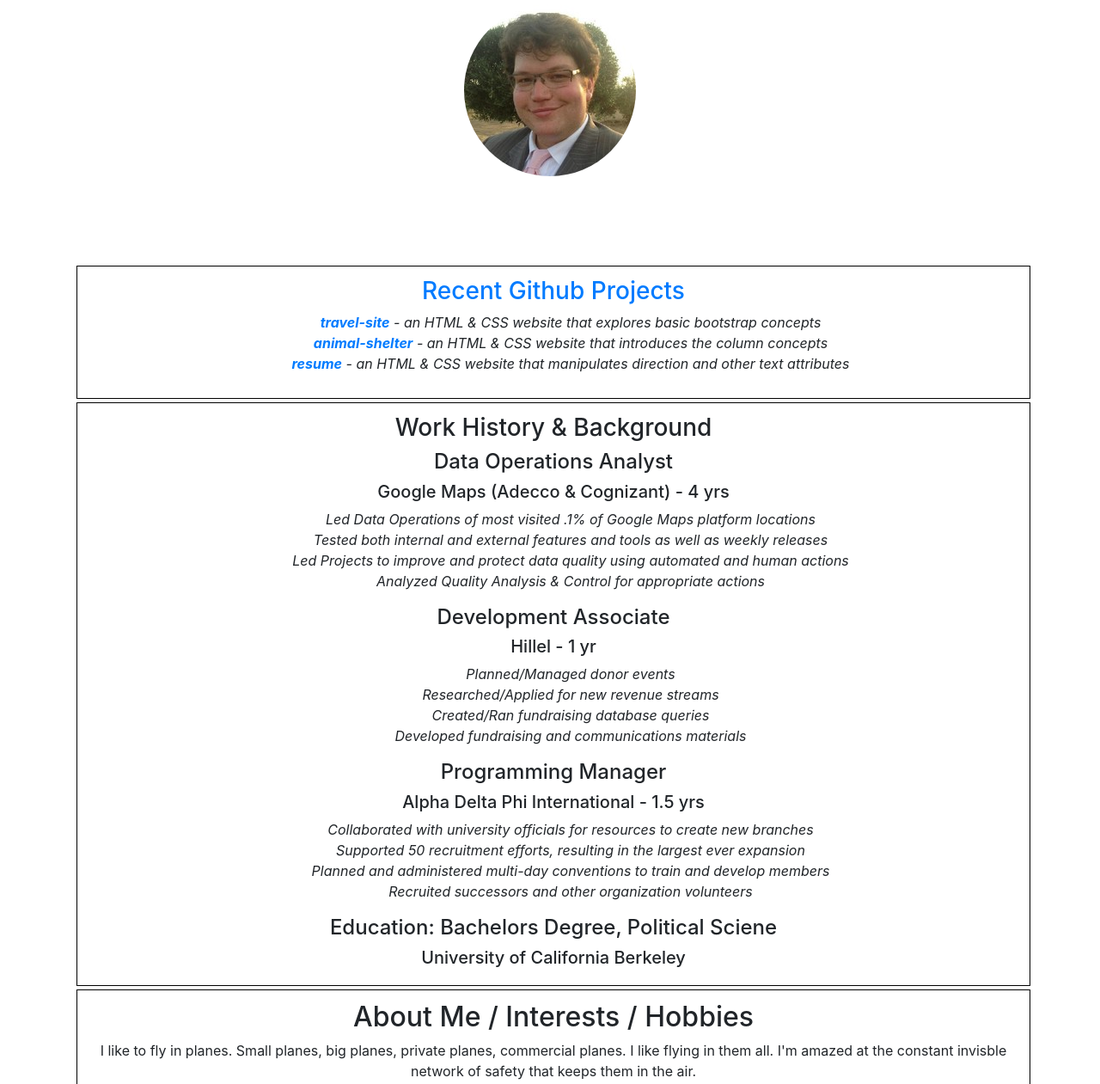
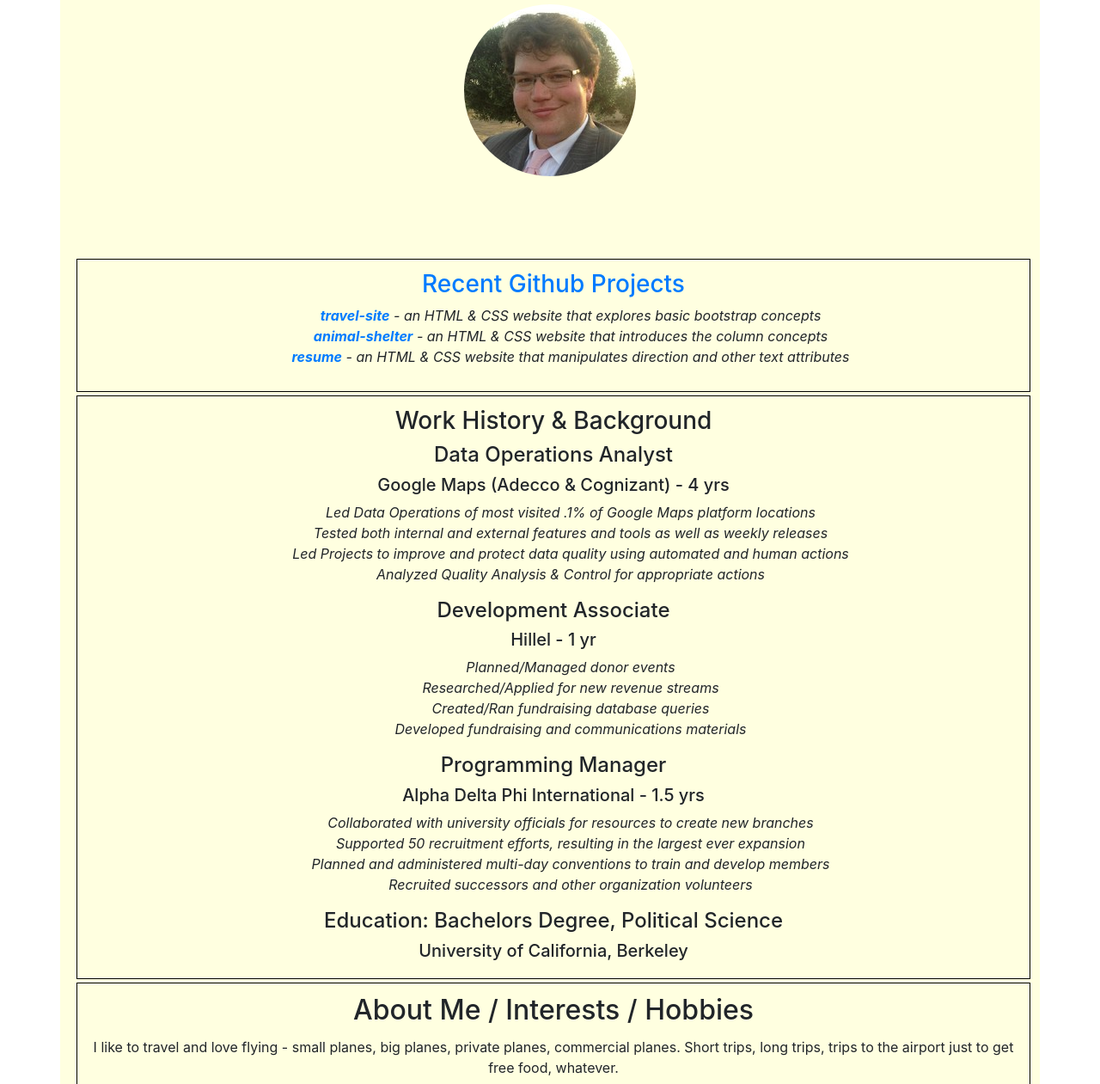
Before and after one commit to victorguttmann/portfolio-landing-page, a plain HTML site: page index.html in a window 1280 px wide. Shown: the part 157-1418 px from the top of the page at 86% size. Drawn offline with Linux system fonts and the light colour scheme.

Commit message:
final. a ton of the panel-bootstrap stuff doesn't work. but whatever.

```diff
--- a/css/style.css
+++ b/css/style.css
@@ -3,8 +3,12 @@
   text-align: center;
 }
 
-#jumbotron-left-column img {
+#jumbotron-column img {
   border-radius: 50%;
+}
+
+#bigboycontainer {
+    background-color: lightyellow;
 }
 
 #github {
@@ -28,7 +32,11 @@
   margin: 4px;
 }
 
-ul {
+#about-me p {
+  padding: 4px;
+}
+
+ul, ol {
   list-style-type: none;
   font-style: italic;
 }
--- a/index.html
+++ b/index.html
@@ -7,32 +7,26 @@
     <title>Victor Guttmann Portfolio Landing Page</title>
   </head>
 
+  <body>
 
-
-  <body>
-    <div class="container" id="whole">
+    <div class="container" id="bigboycontainer">
 
 <!-- jumbotron section contains Name, Github profile link, user picture. structured as a row with 2 columns -->
-      <div class="container" id="banner">
+      <div class="container">
         <div class="jumbotron">
           <div class="row">
-            <div class="col-md-12" id="jumbotron-left-column">
+            <div class="col-md-12" id="jumbotron-column">
               <h1>Victor Guttmann</h1>
-              <h3><a href="https://github.com/victorguttmann/">https://github.com/victorguttmann/</a><h3>
+              <h3><a href="https://github.com/victorguttmann/">https://github.com/victorguttmann/</a></h3>
               <img src="img/victor-headshot.jpeg" style="float:center">
-            </div> <!-- DIV: cl-md-6 -->
-
-          </div> <!-- DIV: row -->
-        </div> <!-- DIV: jumbotron -->
-      </div> <!-- DIV: container -->
-
-
-
-<!-- navbar - PIPE DREAM/REACH GOAL - you'll never get to it don't even bother. -->
+            </div>
+          </div>
+        </div>
+      </div>
 
 <!-- github section -->
       <div class="container" id="github">
-        <div class="panel panel-success">
+        <div class="panel panel-default">
           <div class="panel-heading">
             <h3 class="panel-title"><a href="https://github.com/victorguttmann?tab=repositories">Recent Github Projects</a></h3>
           </div>
@@ -46,10 +40,11 @@
 
 <!-- resume/background section -->
       <div class="container" id="resume">
-        <div class="panel panel-id">
+        <div class="panel panel-default">
           <div class="panel-heading">
             <h3 class="panel-title">Work History & Background<h3>
           </div>
+          <div class="panel-body">
             <h4>Data Operations Analyst</h4>
             <h5>Google Maps (Adecco & Cognizant) - 4 yrs</h5>
             <ul>
@@ -68,35 +63,31 @@
             </ul>
             <h4>Programming Manager</h4>
             <h5>Alpha Delta Phi International - 1.5 yrs</h5>
-          <ul>
+            <ol>
               <li>Collaborated with university officials for resources to create new branches</li>
               <li>Supported 50 recruitment efforts, resulting in the largest ever expansion</li>
               <li>Planned and administered multi-day conventions to train and develop members</li>
               <li>Recruited successors and other organization volunteers</li>
-          </ul>
-          <h4>Education: Bachelors Degree, Political Sciene</h4>
-          <h5>University of California Berkeley</h5>
+            </ol>
+            <h4>Education: Bachelors Degree, Political Science</h4>
+            <h5>University of California, Berkeley</h5>
+          </div>
         </div>
       </div>
 
 <!-- about me/interests/hobbies section -->
       <div class="container" id="about-me">
-        <div class="panel panel-info">
+        <div class="panel panel-default">
           <div class="panel-heading">
             <h2 class="panel-title">About Me / Interests / Hobbies</h2>
           </div>
-          <p>I like to fly in planes. Small planes, big planes, private planes, commercial planes. I like flying in them all. I'm amazed at the constant invisble network of safety that keeps them in the air.</p>
+          <p>I like to travel and love flying - small planes, big planes, private planes, commercial planes. Short trips, long trips, trips to the airport just to get free food, whatever.</p>
           <p>I like to understand and push the limits imposed on systems - to figure out how to exploit the most resource out of it, without violating those limits.</p>
           <p>By combining these two hobbies, from Jan 2019 through August 2019 I flew on approximately <span style="font-weight:bold">$80,000</span> worth of fully and semi-private chartered aircraft. It cost me a grand total of <span style="font-weight:bold">$50</span>.</p>
         </div>
       </div>
+    </div>
 
-
-      </div> <!-- DIV: container -->
   </body>
 
-
 </html>
-
-
-</div> <!-- DIV:  -->
```
Lines whose indentation alone changed are shown as unchanged.
